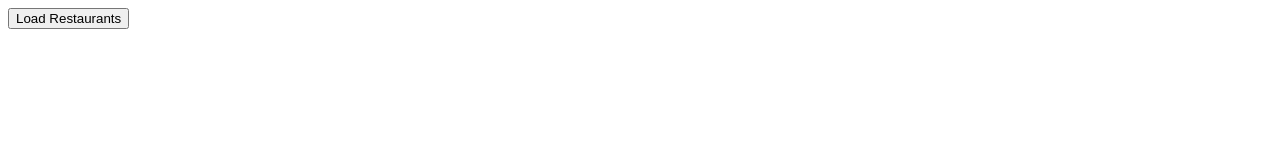
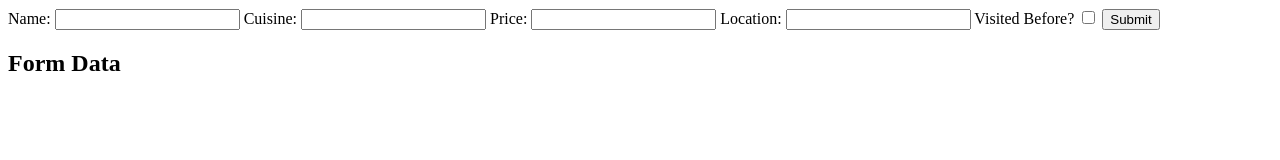
Before and after one commit to stephaniefriddle/Restaurants, a website: page create.html in a window 1280 px wide. Drawn offline with Linux system fonts and the light colour scheme.

Commit message:
Added in Create front end

```diff
--- a/create.html
+++ b/create.html
@@ -7,11 +7,28 @@
     <title>Document</title>
 </head>
 <body>
-    <div class="container">
-        <button class="load-btn">Load Restaurants</button>
-        <div class="result-container">
+    <form class="createForm">
+        <label for="name">Name:</label>
+        <input type="text" name="name" id="name">
 
-        </div>
+        <label for="cuisine">Cuisine:</label>
+        <input type="text" name="cuisine" id="cuisine">
+
+        <label for="price">Price:</label>
+        <input type="text" name="price" id="price">
+
+        <label for="location">Location:</label>
+        <input type="text" name="location" id="location">
+
+        <label for="pastVisits">Visited Before?</label>
+        <input type="checkbox" name="pastVisits" id="pastVisits">
+
+        <button class="submit" type="submit">Submit</button>
+    </form>
+
+    <div class="results">
+        <h2>Form Data</h2>
+        <pre></pre>
     </div>
 
     <script type="text/javascript" src="javascripts/create.js"></script>
--- a/javascripts/create.js
+++ b/javascripts/create.js
@@ -0,0 +1,50 @@
+function handleSubmit(event) {
+    event.preventDefault();
+
+    const data = new FormData(event.target);
+    const formJSON = Object.fromEntries(data.entries());
+
+    formJSON.pastVisits = data.getAll("pastVisits");
+
+    const results = document.querySelector('.results pre');
+    results.innerText = JSON.stringify(formJSON, null, 2);
+
+    console.log({ results });
+}
+
+const form = document.querySelector("form");
+form.addEventListener("submit", handleSubmit);
+
+
+// const submitRestaurantBtn = document.querySelector('#submit');
+
+//const { response } = require("express");
+
+// function submitRestaurant() {
+//     //e.preventDefault();
+//     const formData = new FormData(document.querySelector("#createForm"));
+
+//     data = {
+//         name: formData.querySelector('input[name="name"]').value,
+//         cuisine: formData.querySelector('input[name="cuisine"]').value,
+//         price: formData.querySelector('input[name="price"]').value,
+//         location: formData.querySelector('input[name="location"]').value,
+//         pastVisits: formData.querySelector('input[name="pastVisits"]').value,
+//     }
+
+//         fetch('http://localhost:3000/api/restaurants', {
+//             method: 'POST',
+//             // mode: 'cors',
+//             body: JSON.stringify(data),
+//             headers: {
+//                 'Content-Type': 'application/json'
+//             }
+//         })
+//         restaurants.push(restaurant);
+//         res.send(`${restaurant.name} added to the database.`);
+// }
+
+// submitRestaurantBtn.addEventListener('click', function() {
+//     resultContainer.innerHTML = '';
+//     submitRestaurant();
+// })
```
Also changed, not shown: server/index.js (+3 -8 lines).
